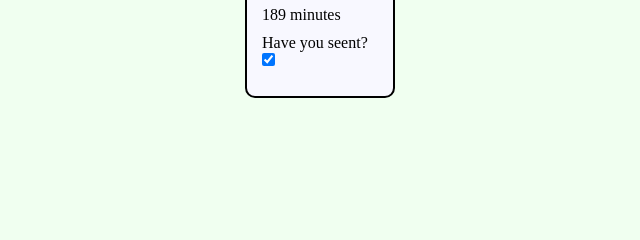
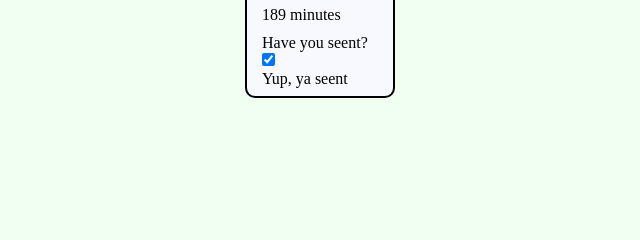
Before and after one commit to jevanwoods/odin_book_object, a plain HTML site: page index.html in a window 1280 px wide. Both pictures are taken after a click on the checkbox "Have you seent?". Shown: the part 407-647 px from the top of the page, 320-960 px from the left. Drawn offline with Linux system fonts and the light colour scheme.

Commit message:
Checking box now updates text.

```diff
--- a/index.html
+++ b/index.html
@@ -21,6 +21,7 @@
             <p class="para runtimePara">189 minutes</p>
             <label for="seen1">Have you seent?</label>
             <input type="checkbox" id="seen1" name="seent" value="seent" onclick="isChecked()">
+            <p id="yaSeent" style="display:none">Yup, ya seent</p>
         </div>
     </div>
     <div id="popForm">
--- a/script.js
+++ b/script.js
@@ -51,10 +51,10 @@ function closeForm () {
 
 function isChecked (checkedValue) {
   let yaSeent = document.getElementById("seen1");
-  if (yaSeent == true) {
-    var seenit = document.getElementById("yaSeent").value;
-    console.log('seenit');
+  let text = document.getElementById("yaSeent");
+  if (yaSeent.checked == true) {
+    text.style.display = "block";
   } else {
-    console.log('ya not seent');
+    text.style.display = "none";
   }
 }
```
